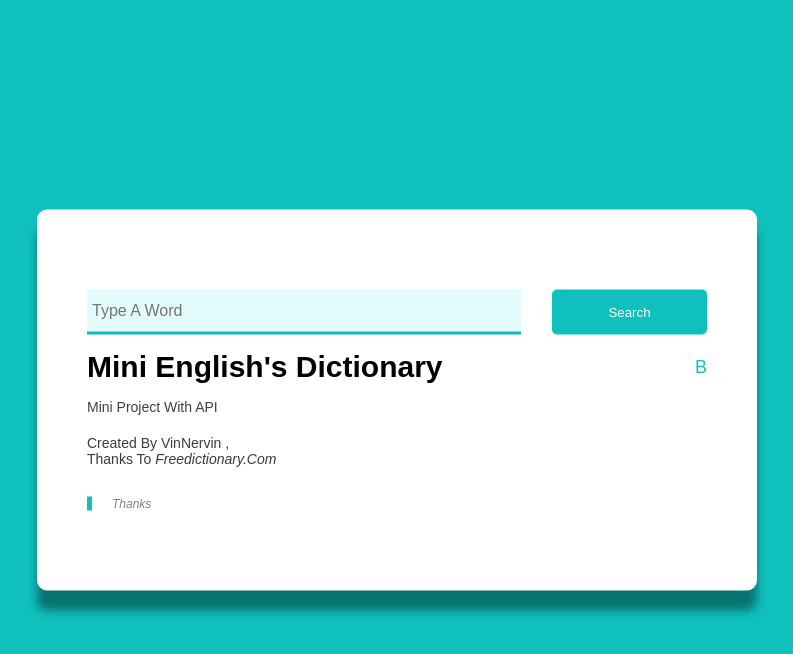
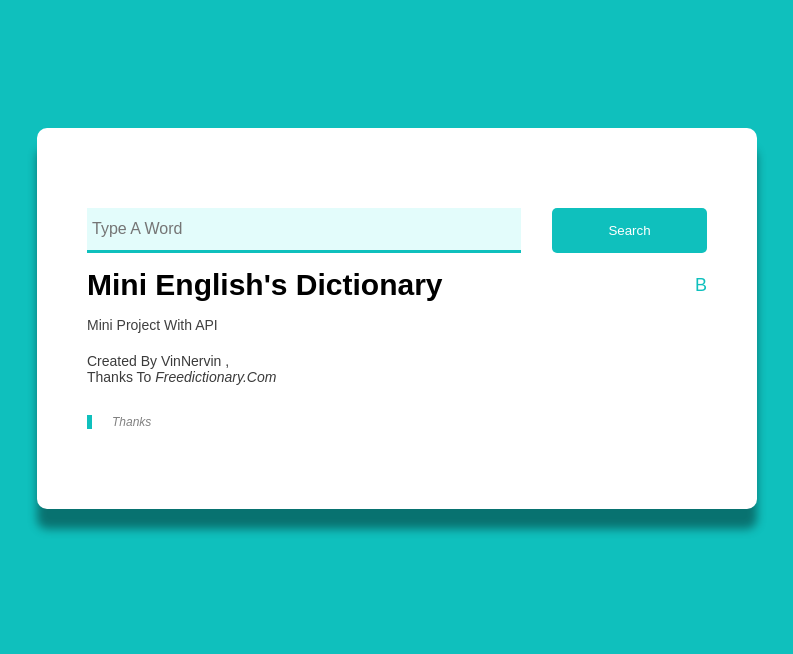
Before and after one commit to VinnNervin/project-kamus, a plain HTML site: page index.html in a window 1280 px wide. Shown: the whole page, without its empty margins (243-1036 px from the left). Drawn offline with Linux system fonts and the light colour scheme.

Commit message:
ngedit css

```diff
--- a/main.js
+++ b/main.js
@@ -1,24 +1,20 @@
 //URL
 const url = "https://api.dictionaryapi.dev/api/v2/entries/en/";
 
-
-const one = "   halooo"
-console.log(one.trim());
 //SELECTOR DIVS
 const result = document.querySelector(".result");
 const wordMean = document.querySelector(".word-meaning");
 const example = document.querySelector(".word-example");
 const definition = document.querySelector(".definition");
-
 let inputData = document.querySelector("#inp-word")
 
 //SELECTOR BUTTON
 const button = document.querySelector("#search-btn");
 console.log(button);
 
-
 //BUTTON HAS EVENT
 button.addEventListener("click", testValue)
+
 //TESTING THE INPUT
 function testValue() {
   const checkINPT = inputData.value.trim();
@@ -36,7 +32,6 @@ function createElement() {
     .then((respone) => respone.json())
     .then((data) => {
       console.log(data)
-
 
       //RESULT DIV
       result.innerHTML = `
--- a/style.css
+++ b/style.css
@@ -22,10 +22,7 @@ body {
 .container {
     background-color: white;
     width: 90vmin;
-    position: absolute;
-    transform: translate(-50%, -50%);
-    top: 50%;
-    left: 50%;
+    margin: clamp(50px, 10vw, 25vh) auto;
     padding: 80px 50px;
     border-radius: 10px;
     box-shadow: 0 20px 10px rgba(0, 0, 0, 0.409);
```
